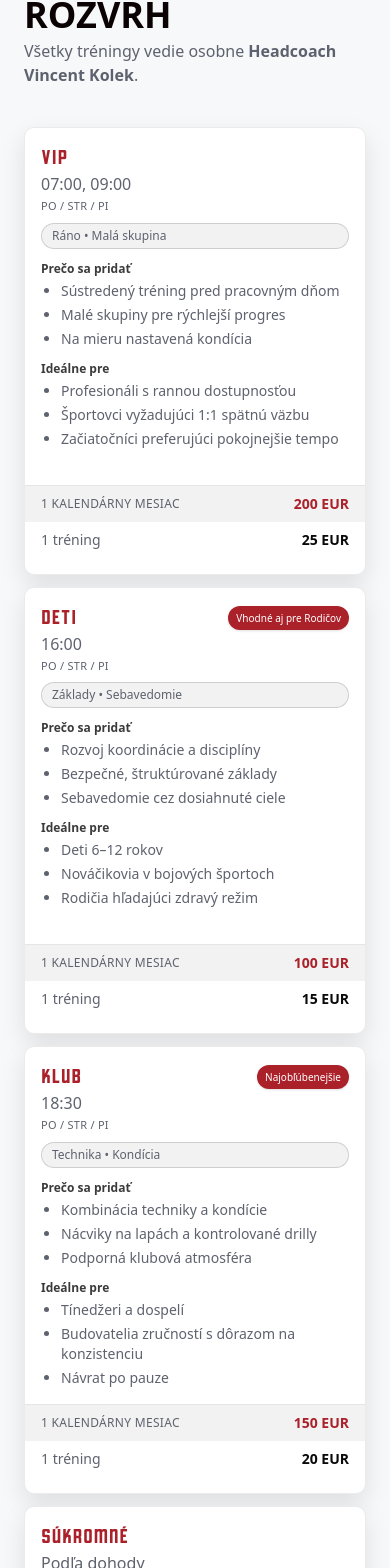
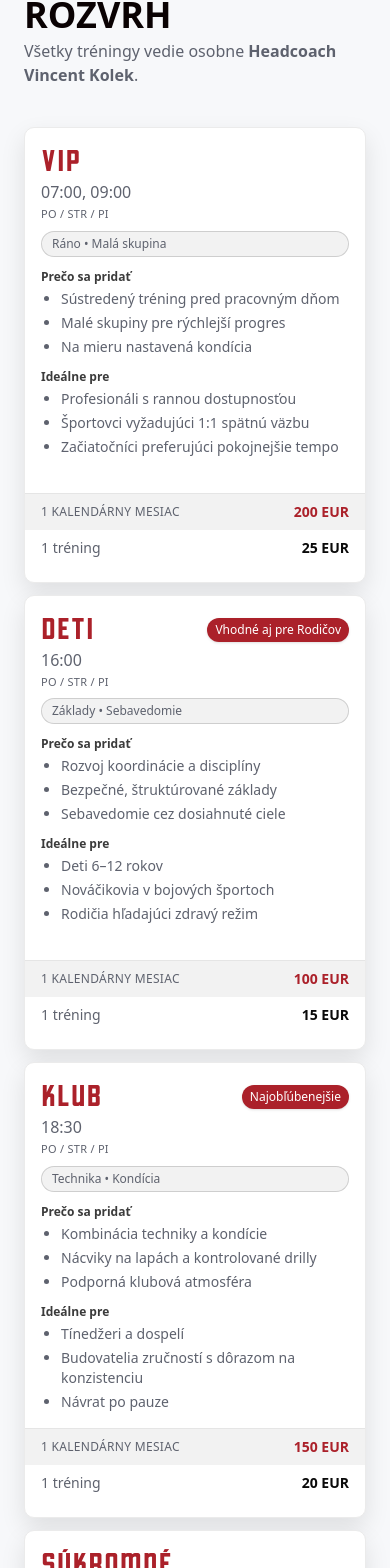
Before and after one commit to maht0rz/spartans-club-web, a Next.js app: page / in a window 390 px wide. Shown: the part 1275-2843 px from the top of the page. Built offline with nearby package versions, Linux system fonts and the light colour scheme.

Commit message:
finishing touches

```diff
--- a/app/page.tsx
+++ b/app/page.tsx
@@ -248,7 +248,7 @@ export default function HomePage() {
           <div className="mt-10"></div>
           <div className="grid grid-cols-1 sm:grid-cols-2 md:grid-cols-4 gap-3 mt-4 auto-rows-fr mt-10">
             <Card className="p-4 flex flex-col h-full group">
-              <h3 className="font-display font-extrabold font-goodland text-primary text-xl md:text-4xl tracking-wide m-0">
+              <h3 className="font-display font-extrabold font-goodland text-primary text-3xl md:text-4xl tracking-wide m-0">
                 {t("session.vip")}
               </h3>
               <div className="text-base md:text-lg text-muted-foreground">
@@ -308,10 +308,10 @@ export default function HomePage() {
             </Card>
             <Card className="p-4 flex flex-col h-full group">
               <div className="flex items-center justify-between gap-2">
-                <h3 className="font-display font-bold font-goodland text-primary text-xl md:text-4xl tracking-wide m-0">
+                <h3 className="font-display font-bold font-goodland text-primary text-3xl md:text-4xl tracking-wide m-0">
                   {t("session.kids")}
                 </h3>
-                <span className="inline-flex items-center rounded-full bg-primary text-primary-foreground text-[10px] leading-5 px-2 py-0.5 shadow">
+                <span className="inline-flex items-center rounded-full bg-primary text-primary-foreground text-[12px] leading-5 px-2 py-0.5 shadow">
                   {t("ribbon.parents")}
                 </span>
               </div>
@@ -372,10 +372,10 @@ export default function HomePage() {
             </Card>
             <Card className="p-4 flex flex-col h-full group">
               <div className="flex items-center justify-between gap-2">
-                <h3 className="font-display font-bold font-goodland text-primary text-xl md:text-4xl tracking-wide m-0">
+                <h3 className="font-display font-bold font-goodland text-primary text-3xl md:text-4xl tracking-wide m-0">
                   {t("session.club")}
                 </h3>
-                <span className="inline-flex items-center rounded-full bg-primary text-primary-foreground text-[10px] leading-5 px-2 py-0.5 shadow">
+                <span className="inline-flex items-center rounded-full bg-primary text-primary-foreground text-[12px] leading-5 px-2 py-0.5 shadow">
                   {t("ribbon.favourite")}
                 </span>
               </div>
@@ -435,7 +435,7 @@ export default function HomePage() {
               </div>
             </Card>
             <Card className="p-4 flex flex-col h-full group">
-              <h3 className="font-display font-bold font-goodland text-primary text-xl md:text-4xl tracking-wide m-0">
+              <h3 className="font-display font-bold font-goodland text-primary text-3xl md:text-4xl tracking-wide m-0">
                 {t("session.private")}
               </h3>
               <div className="text-base md:text-lg text-muted-foreground">
```
Also changed, not shown: public/sponsors/8.png.
